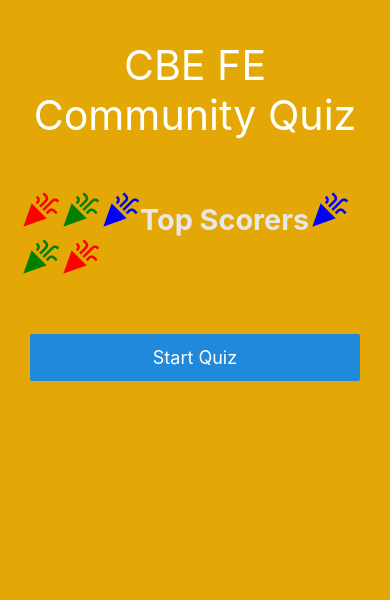
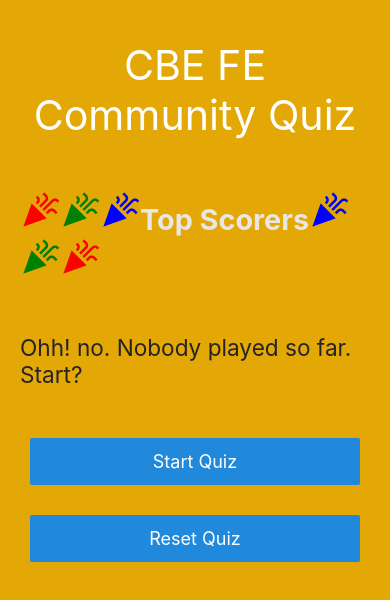
Before and after one commit to rrameshbtech/quiz-lite, a React Native app: screen / in a window 390 px wide. Shown: the top 600 px of the page. Built offline with nearby package versions, Linux system fonts and the light colour scheme.

Commit message:
reset quiz

```diff
--- a/App.js
+++ b/App.js
@@ -9,6 +9,7 @@ import { Results as ResultsScreen } from './results';
 import { Thanks as ThanksScreen } from './thanks';
 import { Home as HomeScreen } from './home';
 import { Start as StartScreen } from './start';
+import { Reset as ResetScreen } from './reset';
 
 const Stack = createNativeStackNavigator();
 export default function App() {
@@ -21,6 +22,7 @@ export default function App() {
           <Stack.Screen name='results' component={ResultsScreen} />
           <Stack.Screen name='start' component={StartScreen} />
           <Stack.Screen name='thanks' component={ThanksScreen} />
+          <Stack.Screen name='reset' component={ResetScreen} />
         </Stack.Navigator>
         {/* <StatusBar style='auto' /> */}
       </NavigationContainer>
--- a/home.js
+++ b/home.js
@@ -60,6 +60,7 @@ export function Home({ navigation }) {
         {['blue', 'green', 'red'].map(coloredCelebrationIcon)}
       </Text>
       <View>
+        {topScorers.length === 0 && <Text style={styles.noScoreMessage} h4>Ohh! no. Nobody played so far. Start?</Text>}
         {topScorers.map((contestant, index) => (
           <MovingView key={contestant.username} isLeftToRight={index % 2 === 0}>
             <ListItem containerStyle={styles.leader}>
@@ -86,6 +87,12 @@ export function Home({ navigation }) {
         style={styles.quizButton}
         title='Start Quiz'
         onPress={() => navigation.push('start')}
+      />
+      <Button
+        size='lg'
+        style={styles.resetButton}
+        title='Reset Quiz'
+        onPress={() => navigation.push('reset')}
       />
     </View>
   );
@@ -147,4 +154,13 @@ const styles = StyleSheet.create({
     margin: 10,
     marginTop: 50,
   },
+
+  resetButton: {
+    margin: 10,
+    marginTop: 20,
+  },
+  noScoreMessage: {
+    alignSelf:'center',
+    marginTop:50
+  }
 });
--- /dev/null
+++ b/reset.js
@@ -0,0 +1,98 @@
+import { useState } from 'react';
+import { View, StyleSheet, Alert } from 'react-native';
+import { Button, Input, Text } from '@rneui/themed';
+import { items as allQuestions } from './assets/data/questions';
+import constants from './constants';
+import designTokens from './assets/styles/design-tokens';
+import AsyncStorage from '@react-native-async-storage/async-storage';
+
+export function Reset({ navigation }) {
+  const [passcode, setPasscode] = useState('');
+
+  function isValidPasscode() {
+    return passcode === '097865';
+  }
+
+  const resetResults = async () => {
+    try {
+      await AsyncStorage.setItem(
+        constants.STORE_KEY,
+        JSON.stringify([])
+      );
+    } catch (e) {
+      console.log('Error saving score: ', e);
+    }
+  };
+
+  async function resetQuiz() {
+    if (!passcode) {
+      return;
+    }
+    if (!isValidPasscode()) {
+      invalidPasscodeAlert();
+      return;
+    }
+    await resetResults();
+    resetSuccessAlert()
+  }
+
+  function invalidPasscodeAlert() {
+    Alert.alert(
+      'Unauthorised',
+      'Invalid Auth code. Reach out to FE community anchor to help.'
+    );
+  }
+  function resetSuccessAlert() {
+    Alert.alert(
+      'Reset Success',
+      'Reset successfull. You can start play again.'
+    );
+  }
+  return (
+    <View style={styles.container}>
+      <Text h1 h1Style={styles.title}>
+        Are you sure to reset quiz? Once done can not be revoked.
+      </Text>
+      <Input
+        placeholder='Authentication Code'
+        leftIcon={{ type: 'font-awesome', name: 'key' }}
+        onChangeText={setPasscode}
+        secureTextEntry={true}
+        containerStyle={styles.name}
+      />
+      <Button
+        style={styles.quizButton}
+        size='lg'
+        title='Reset Quiz'
+        onPress={resetQuiz}
+      />
+      <Button
+        style={styles.quizButton}
+        size='lg'
+        title='Back To Dashboard'
+        onPress={() => navigation.push('home')}
+      />
+    </View>
+  );
+
+}
+
+const styles = StyleSheet.create({
+  container: {
+    backgroundColor: designTokens.colors.background,
+    flex: 1,
+  },
+  title: {
+    color: 'white',
+    margin: 20,
+  },
+  name: {
+    backgroundColor: 'white',
+    borderRadius: 5,
+    margin: 10,
+    width: '100%',
+  },
+  quizButton: {
+    margin: 10,
+  },
+});
--- a/start.js
+++ b/start.js
@@ -125,6 +125,12 @@ export function Start({ navigation }) {
         title='Start Quiz'
         onPress={startQuiz}
       />
+      <Button
+        style={styles.quizButton}
+        size='lg'
+        title='Back To Dashboard'
+        onPress={() => navigation.push('home')}
+      />
     </View>
   );
 
```
Also changed, not shown: 1 other file (tests, documents, lock files or other folders).
